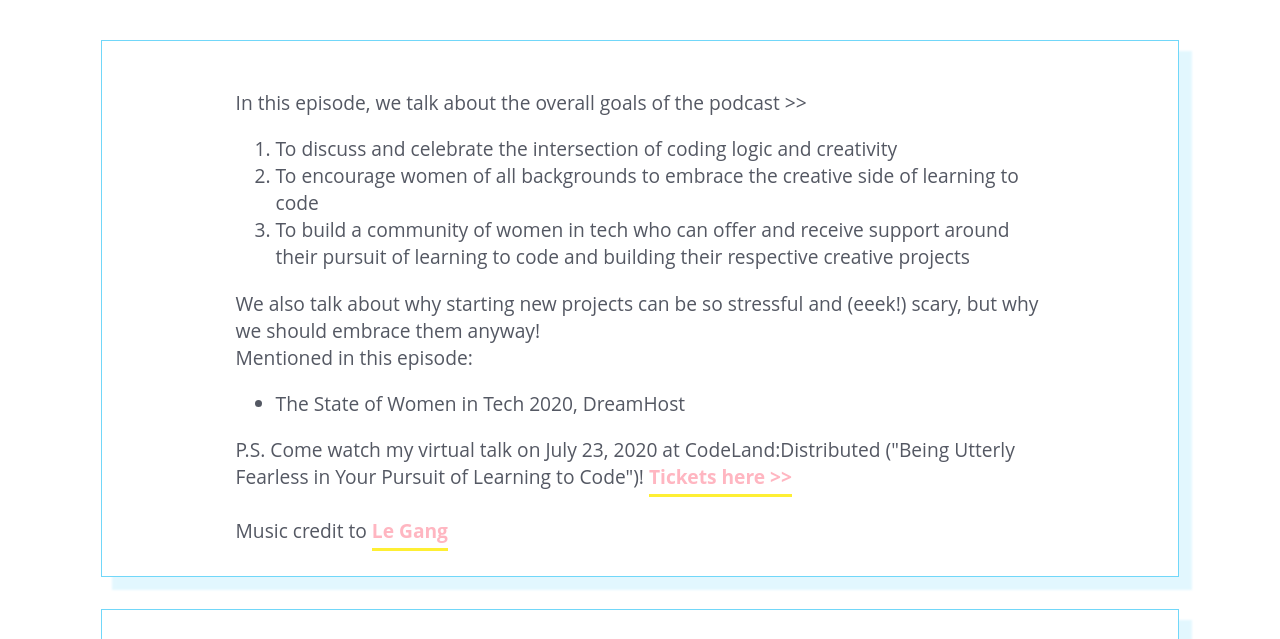
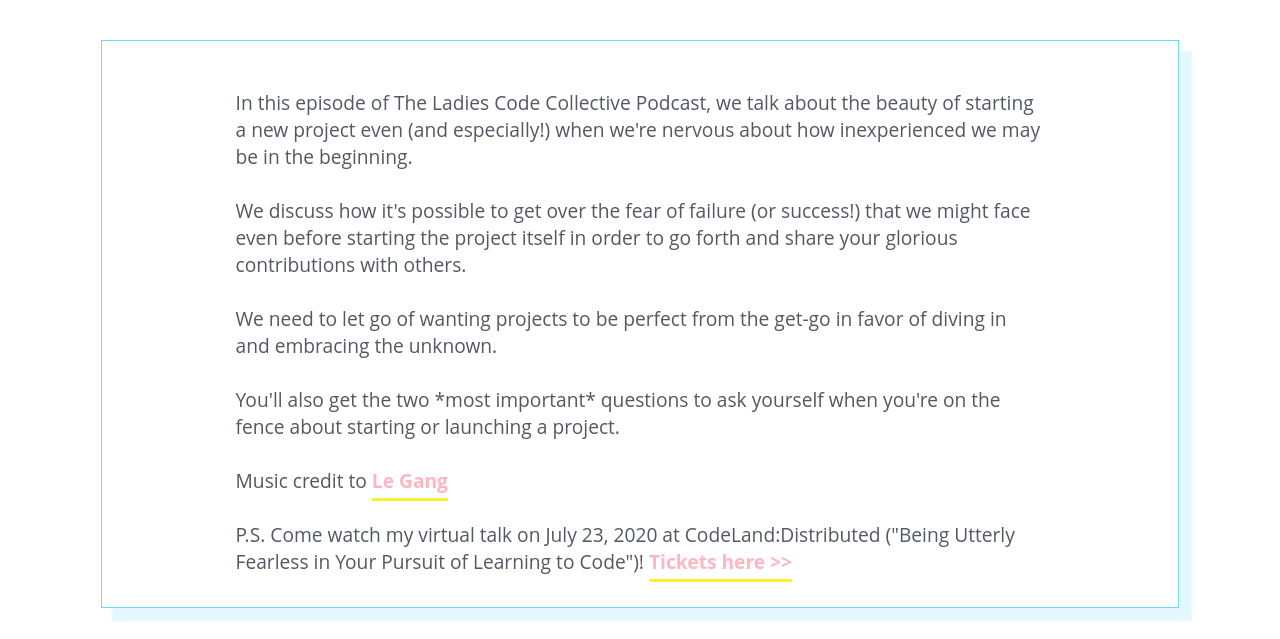
Before and after one commit to alexlsalt/ladiescodecollective, a plain HTML site: page podcast/podcast.html in a window 1280 px wide. Shown: the part 429-1068 px from the top of the page. Drawn offline with Linux system fonts and the light colour scheme.

Commit message:
Added episode 3 to podcast page

```diff
--- a/podcast/podcast.html
+++ b/podcast/podcast.html
@@ -30,6 +30,27 @@
 
   <h1 style="text-align: center;">The Ladies Code Collective Podcast</h2>
 
+    <!-- EPISODE THREE *always add the class 'podcast-player' to each embedded player -->
+  <section class="episode three">
+
+    <div id="buzzsprout-player-4577927" class="podcast-player"></div>
+    <script src="https://www.buzzsprout.com/1184462/4577927-how-to-start-a-new-project-when-you-re-terrified-to-start.js?container_id=buzzsprout-player-4577927&player=small" type="text/javascript" charset="utf-8"></script>
+
+  <span>
+    In this episode of The Ladies Code Collective Podcast, we talk about the beauty of starting a new project even (and especially!) when we're nervous about how inexperienced we may be in the beginning.
+    <br><br>
+    We discuss how it's possible to get over the fear of failure (or success!) that we might face even before starting the project itself in order to go forth and share your glorious contributions with others.
+    <br><br>
+    We need to let go of wanting projects to be perfect from the get-go in favor of diving in and embracing the unknown.
+    <br><br>
+    You'll also get the two *most important* questions to ask yourself when you're on the fence about starting or launching a project.
+    <br><br>
+    Music credit to <a href="https://soundcloud.com/thisislegang" rel="noopener" target="_blank">Le Gang</a>
+    <br><br>
+    P.S. Come watch my virtual talk on July 23, 2020 at CodeLand:Distributed ("Being Utterly Fearless in Your Pursuit of Learning to Code")! <a href="https://codelandconf.com/" rel="noopener" target="_blank">Tickets here >></a>
+  </span>
+</section>
+
     <!-- EPISODE TWO *always add the class 'podcast-player' to each embedded player -->
   <section class="episode two">
 
@@ -49,9 +70,9 @@
       <ul>
         <li>The State of Women in Tech 2020, DreamHost</li>
       </ul>
+      Music credit to <a href="https://soundcloud.com/thisislegang" rel="noopener" target="_blank">Le Gang</a>
+      <br><br>
       P.S. Come watch my virtual talk on July 23, 2020 at CodeLand:Distributed ("Being Utterly Fearless in Your Pursuit of Learning to Code")! <a href="https://codelandconf.com/" rel="noopener" target="_blank">Tickets here >></a>
-      <br><br>
-      Music credit to <a href="https://soundcloud.com/thisislegang" rel="noopener" target="_blank">Le Gang</a>
     </span>
   </section>
 
@@ -69,6 +90,7 @@
         <ul>
           <li><a href="https://www.alexmortoncreative.com" rel="noopener" target="_blank">Alex's personal website and blog</a></li>
         </ul>
+        <br>
         Music credit to <a href="https://soundcloud.com/thisislegang" rel="noopener" target="_blank">Le Gang</a>
       </span>
   </section>
```
